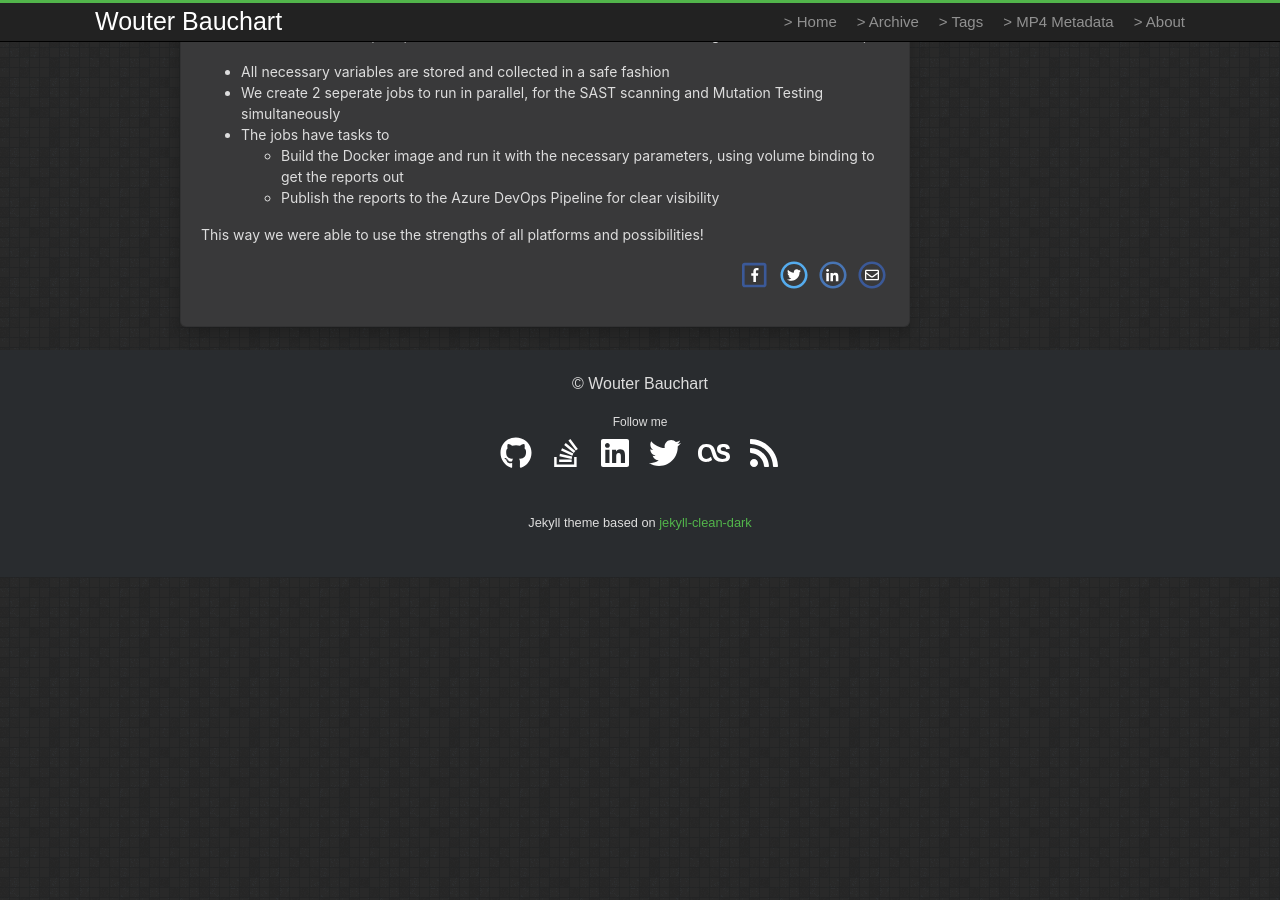
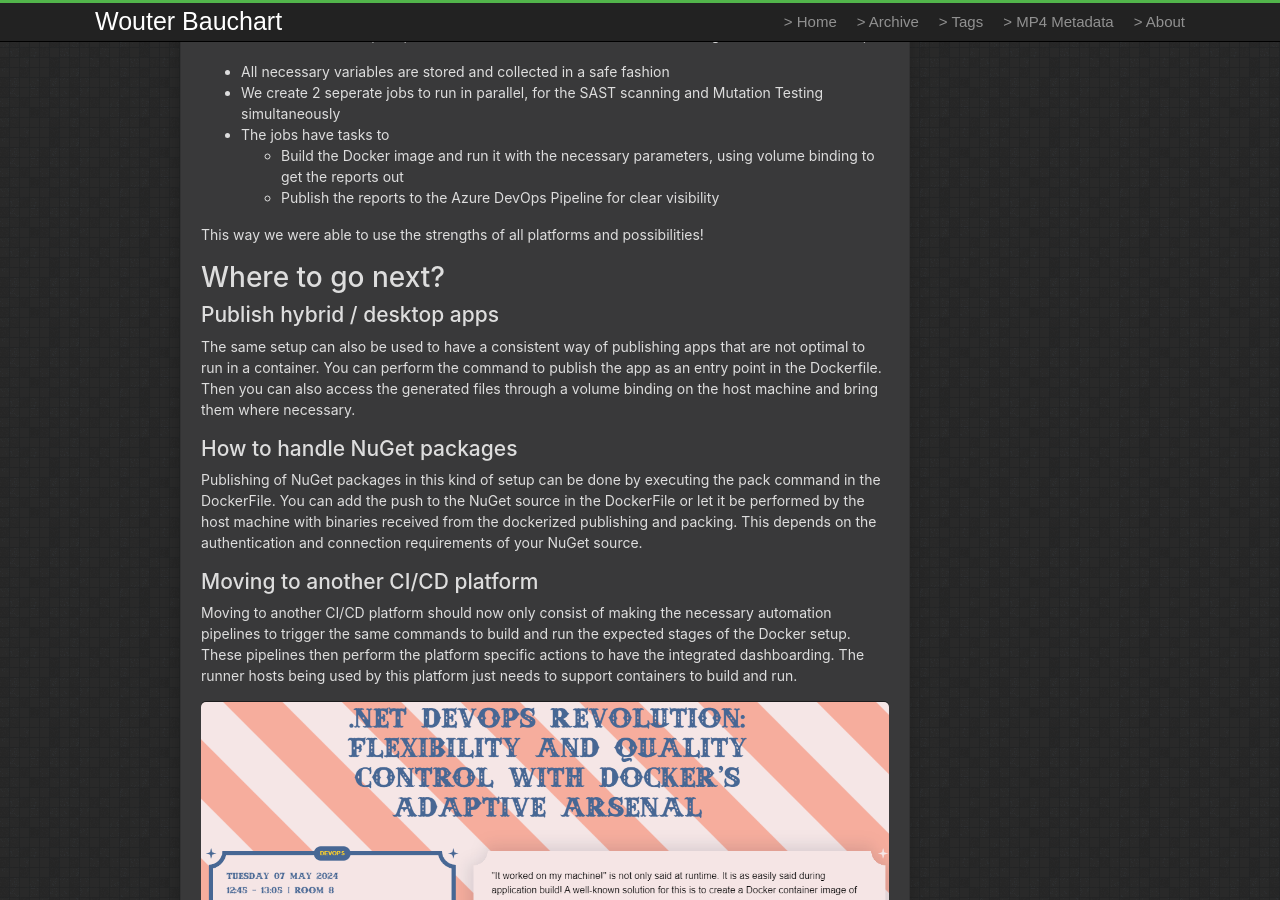
Before and after one commit to WouterBau/WouterBau.github.io, a Jekyll site: the page built from _posts/2024-05-25-net-devops-revolution.md, in a window 1280 px wide and 900 px high, scrolled down 1593 px. Built offline with Jekyll 4.4.1, drawn with Linux system fonts in a browser that asks for light colours; before the commit the page ends 2170 px from its top, so only the background shows below that; some of the changed text lies outside the part shown.

Commit message:
feat: Final changes for post and pdf

```diff
--- a/_posts/2024-05-24-net-devops-revolution.md
+++ b/_posts/2024-05-25-net-devops-revolution.md
@@ -13,7 +13,7 @@
 
 This post accompanies my latest titular presentation and lighting talk I gave at [Techorama](https://techorama.be/){:target="_blank"} 2024. I will be sharing the [slides]("/assets/media/.NET DevOps Revolution with Docker.pdf"){:target="_blank"} I used during the talk as well.
 
-The examples are all based on my sand box project [ShadoRoller](https://github.com/WouterBau/ShadowRoller){:target="_blank"}. I've made a copy of the repo to keep it at this state. The links to this repo are in the slides.
+The examples are all based on my sand box project [ShadoRoller](https://github.com/WouterBau/ShadowRoller){:target="_blank"}. I've made a [copy](https://github.com/WouterBau/ShadowRoller-NET-DevOps-Revolution-Docker){:target="_blank"} of the repo to keep it at this state. The links to this repo are in the slides.
 
 I advice to scroll through the slide deck and check back here for more information!
 
@@ -67,3 +67,15 @@
     - Publish the reports to the Azure DevOps Pipeline for clear visibility
 
 This way we were able to use the strengths of all platforms and possibilities!
+
+# Where to go next?
+## Publish hybrid / desktop apps
+The same setup can also be used to have a consistent way of publishing apps that are not optimal to run in a container. You can perform the command to publish the app as an entry point in the Dockerfile. Then you can also access the generated files through a volume binding on the host machine and bring them where necessary.
+
+## How to handle NuGet packages
+Publishing of NuGet packages in this kind of setup can be done by executing the pack command in the DockerFile. You can add the push to the NuGet source in the DockerFile or let it be performed by the host machine with binaries received from the dockerized publishing and packing. This depends on the authentication and connection requirements of your NuGet source.
+
+## Moving to another CI/CD platform
+Moving to another CI/CD platform should now only consist of making the necessary automation pipelines to trigger the same commands to build and run the expected stages of the Docker setup. These pipelines then perform the platform specific actions to have the integrated dashboarding. The runner hosts being used by this platform just needs to support containers to build and run.
+
+![Techorama Calendar](/assets/images/techorama-calendar-2024.png "Techorama Calendar")
```
Also changed, not shown: other parts of _posts/2024-05-25-net-devops-revolution.md (+1 -1 lines), 1 other file.
